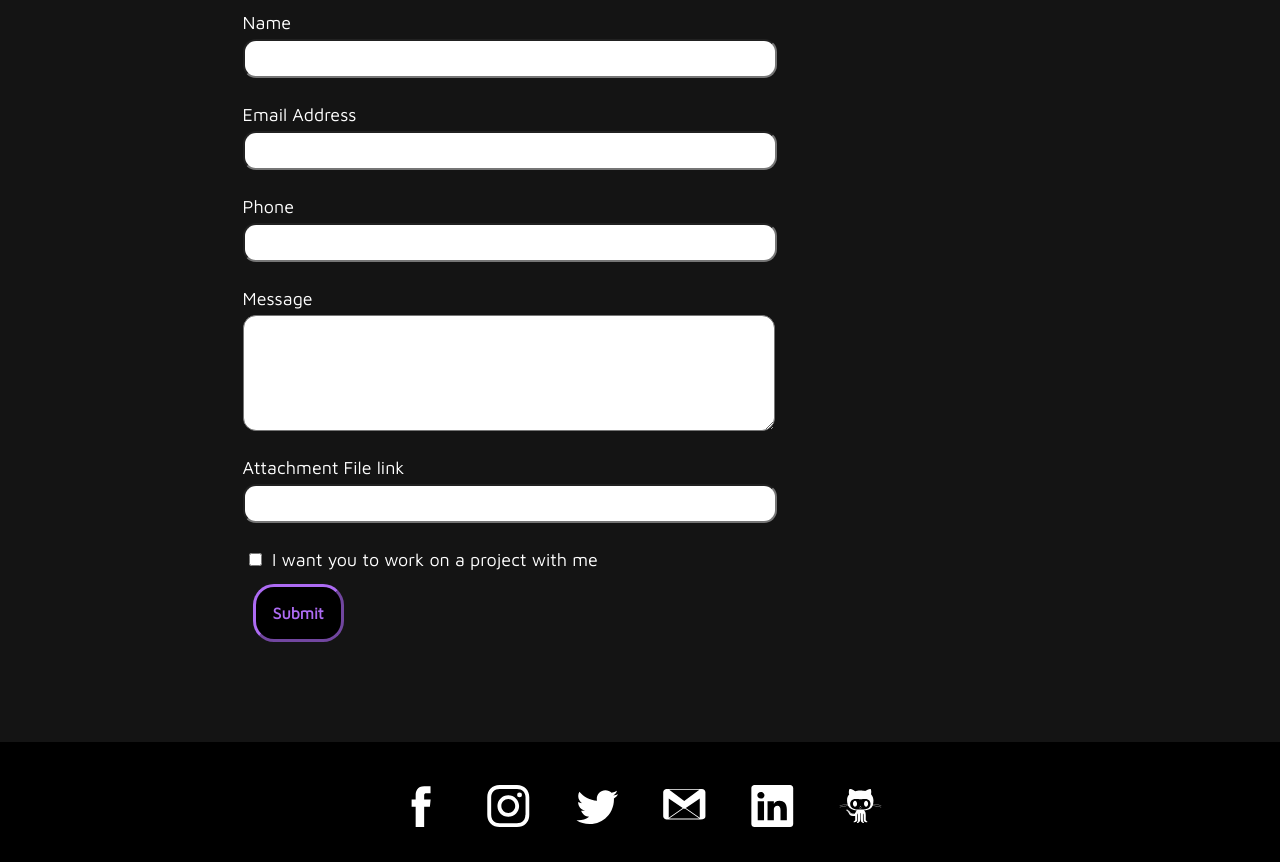
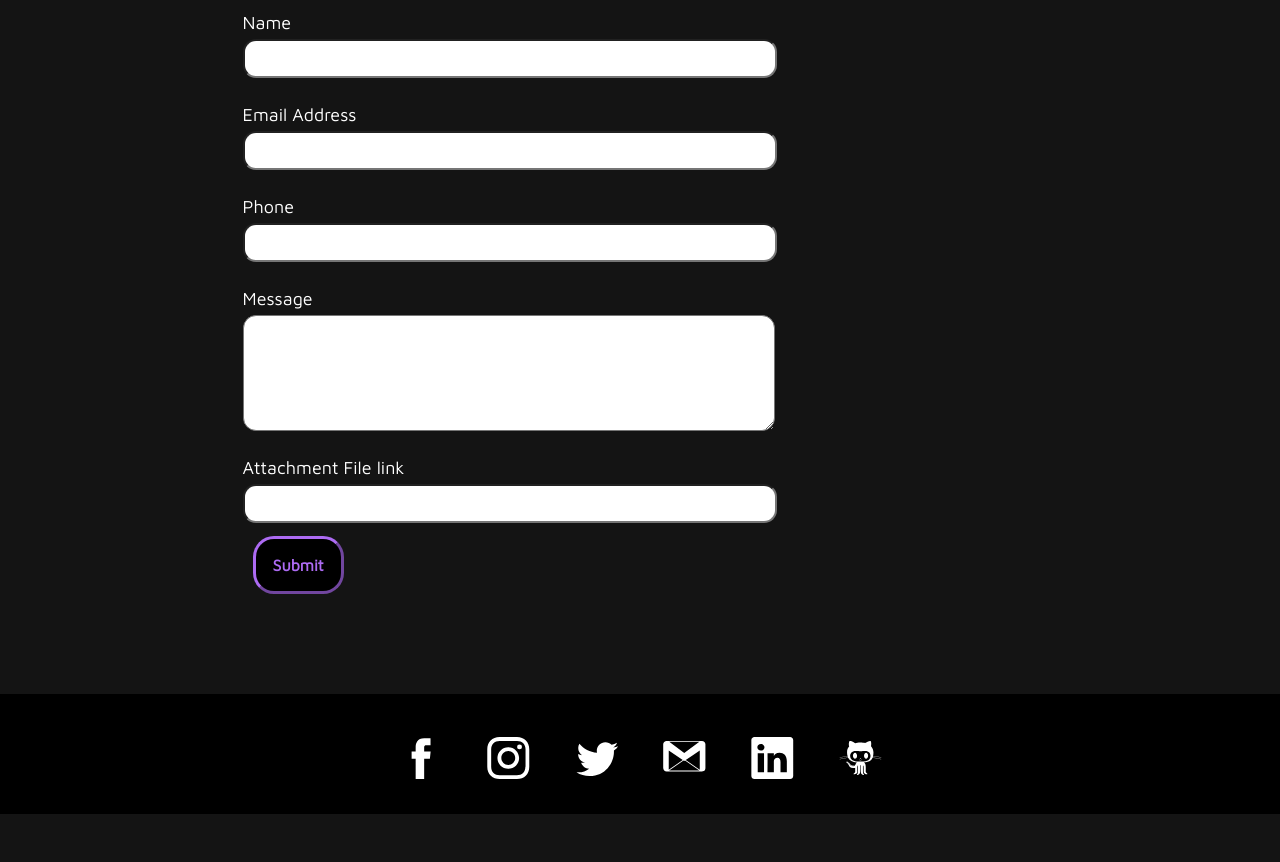
Before and after one commit to shyanukant/Portfolio, a Flask app: page /contact in a window 1280 px wide. Shown: the part 199-1061 px from the top of the page. After the commit the page ends 1013 px from the top, so only its background shows below. Run offline with Flask 2, Linux system fonts and the light colour scheme; some web fonts are replaced.

Commit message:
Update contact.html

```diff
--- a/template/contact.html
+++ b/template/contact.html
@@ -46,11 +46,11 @@
                         <input type="file" name="file">
                     </label>
                 </div> -->
-                 <div class="f-size-3 t-b-padding">
+               <!-- <div class="f-size-3 t-b-padding">
 
                      <input type="checkbox" class="check-box pointer">
                      <label for="check-box" class="f-design2">I want you to work on a project with me </label>
-                 </div>
+                 </div>  -->
                 <button type="submit" class="submit-btn">Submit</button>
             </form>
         </div>
```
